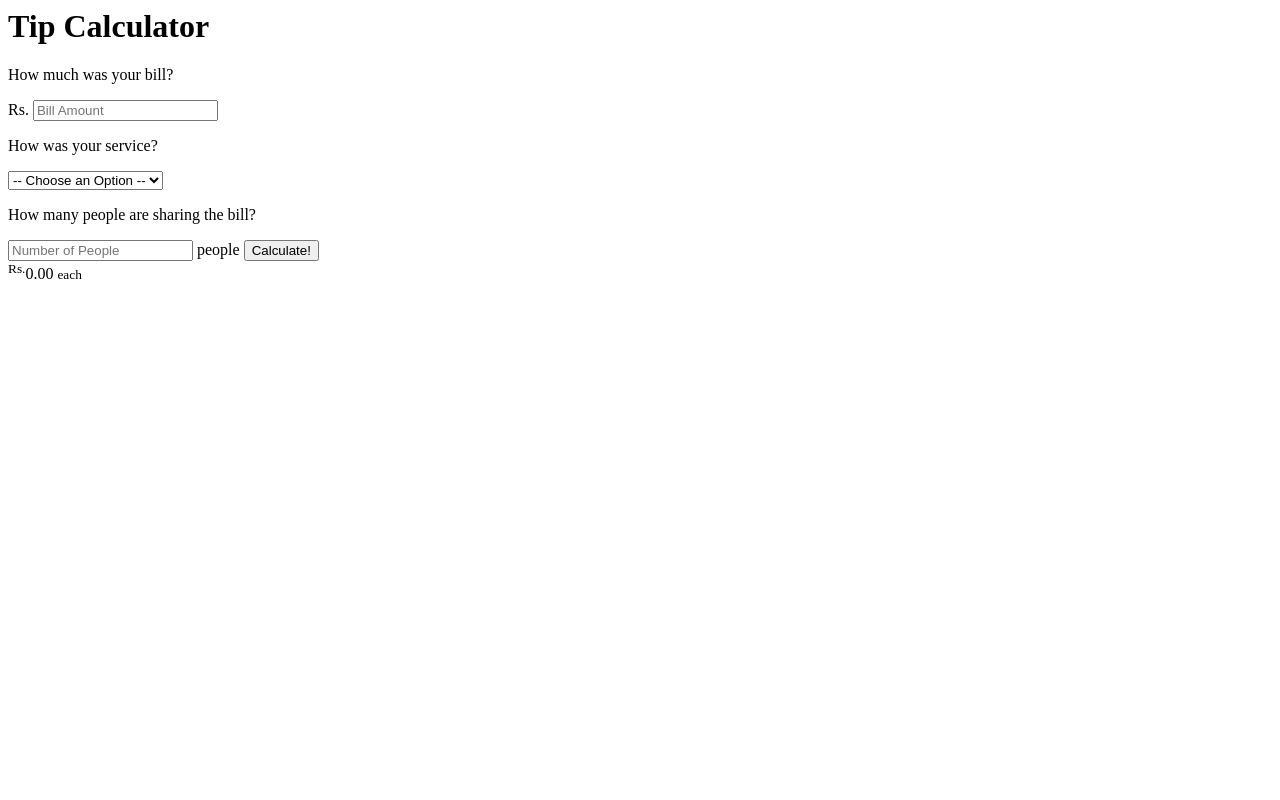
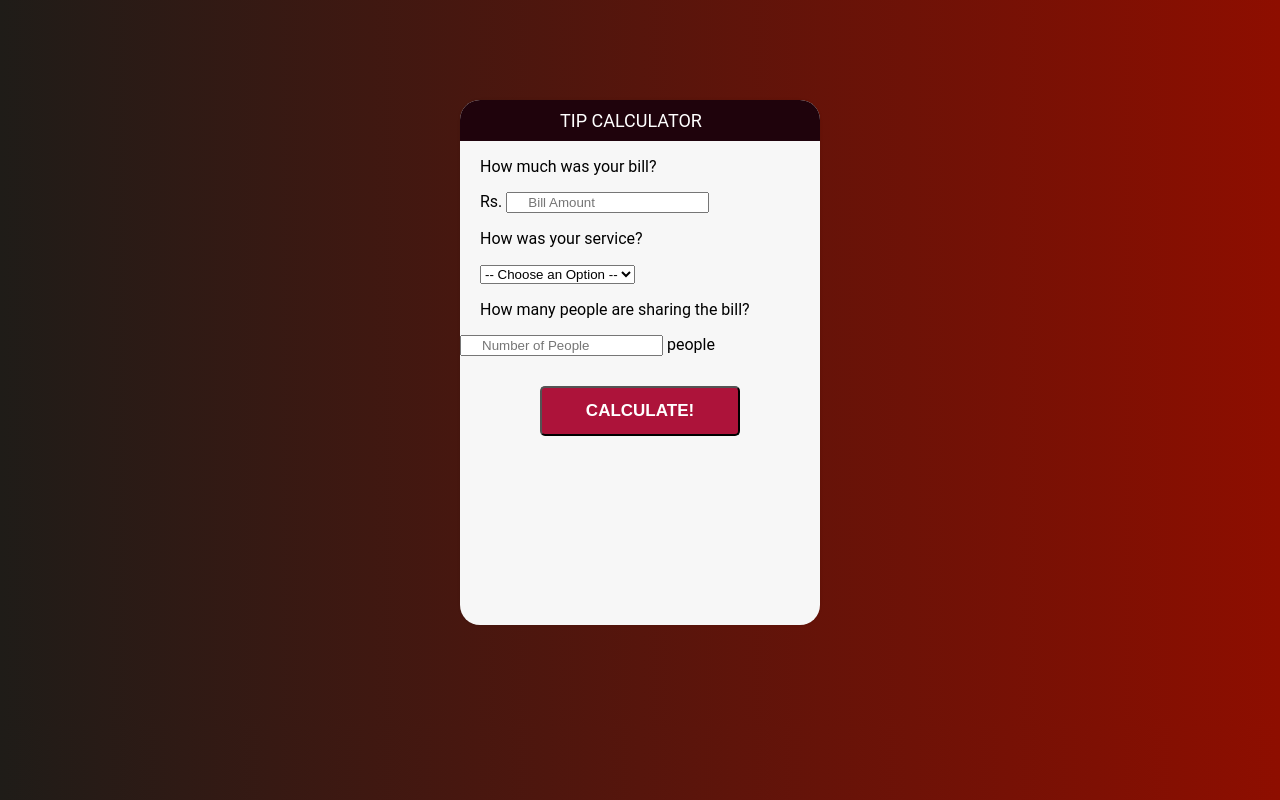
Before and after one commit to ayomalbanneka/simple-tip-calculator, a plain HTML site: page code.html in a window 1280 px wide. Drawn offline with Linux system fonts and the light colour scheme.

Commit message:
Update code.html

```diff
--- a/code.html
+++ b/code.html
@@ -1,3 +1,15 @@
+<!DOCTYPE html>
+<html lang="en">
+
+<head>
+  <meta charset="UTF-8">
+  <meta name="viewport" content="width=device-width, initial-scale=1.0">
+  <title>Simple Tip Calculator</title>
+  <link rel="stylesheet" href="style.css" />
+</head>
+
+<body>
+
   <div id="container">
     <h1>Tip Calculator</h1>
     <div id="calculator">
@@ -35,4 +47,8 @@
   </div>
   <!--container end-->
 
-  <script type="text/javascript" src="tipcalculator.js"></script>
+  <script type="text/javascript" src="java.js"></script>
+
+</body>
+
+</html>
```
Lines whose indentation alone changed are shown as unchanged.
